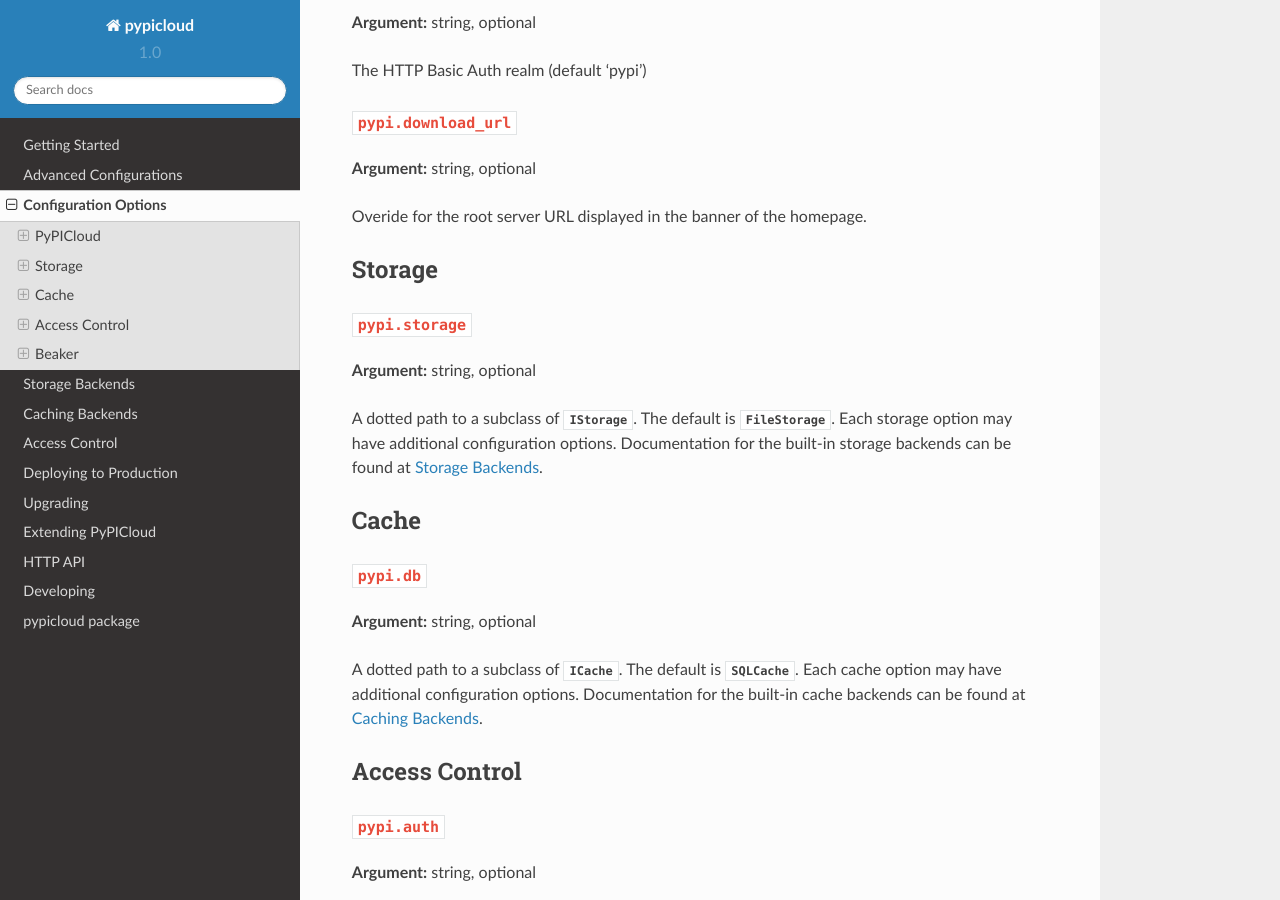
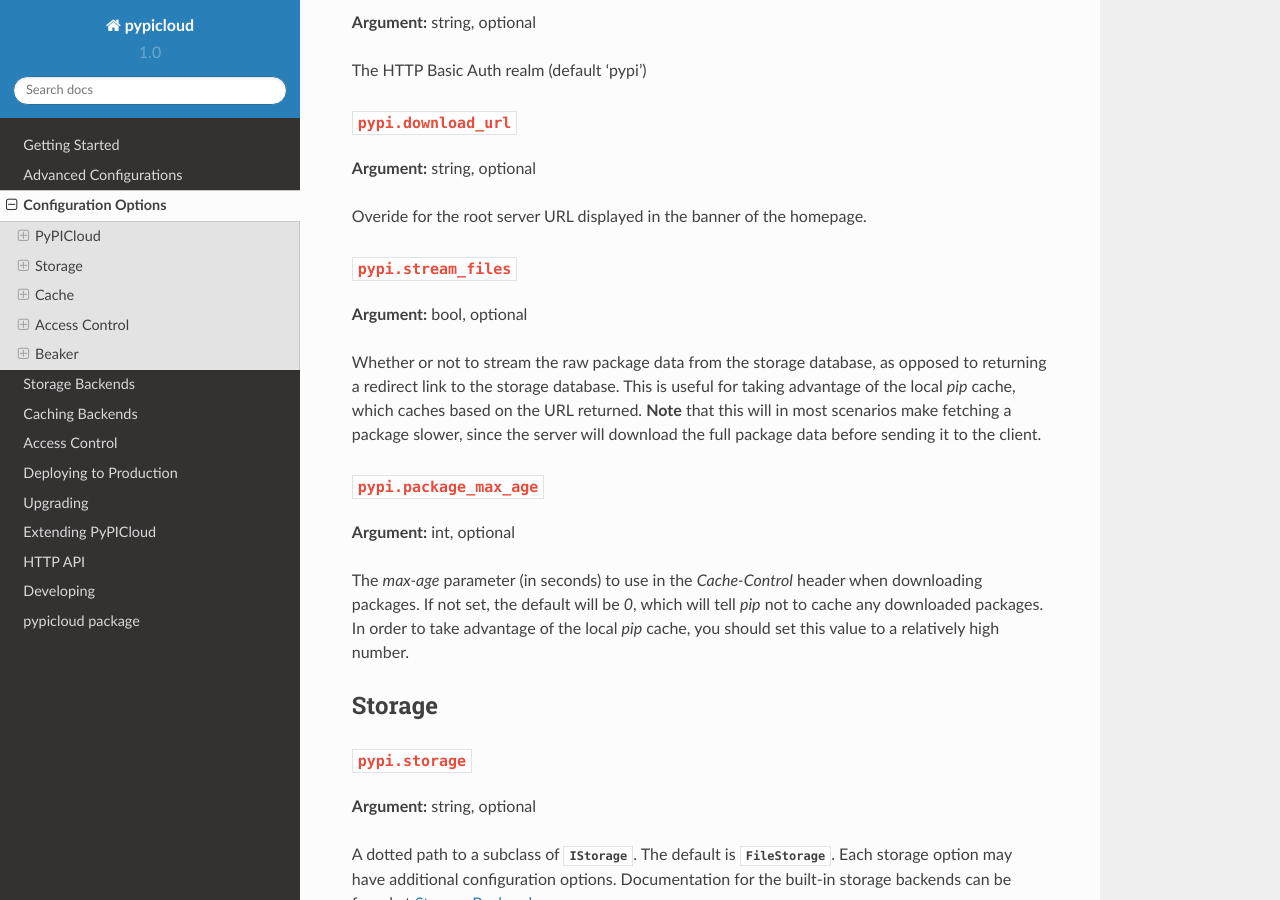
Before and after one commit to stevearc/pypicloud, a Sphinx documentation site: the page built from doc/topics/configuration.rst, in a window 1280 px wide and 900 px high, scrolled down 2012 px. Built offline with Sphinx 7.4.7 and the Read the Docs theme 2.0.0, drawn with Linux system fonts in a browser that asks for light colours; pages that are not in the unit, such as notebooks, are missing from menus.

Commit message:
[docs] add documentation for pypi.stream_files and pypi.package_max_age

```diff
--- a/doc/topics/configuration.rst
+++ b/doc/topics/configuration.rst
@@ -95,6 +95,25 @@
 
 Overide for the root server URL displayed in the banner of the homepage.
 
+``pypi.stream_files``
+~~~~~~~~~~~~~~~~~~~~~
+**Argument:** bool, optional
+
+Whether or not to stream the raw package data from the storage database,
+as opposed to returning a redirect link to the storage database. This is useful
+for taking advantage of the local `pip` cache, which caches based on the URL
+returned. **Note** that this will in most scenarios make fetching a package slower,
+since the server will download the full package data before sending it to the client.
+
+``pypi.package_max_age``
+~~~~~~~~~~~~~~~~~~~~~~~~
+**Argument:** int, optional
+
+The `max-age` parameter (in seconds) to use in the `Cache-Control` header when downloading packages.
+If not set, the default will be `0`, which will tell `pip` not to cache any downloaded packages.
+In order to take advantage of the local `pip` cache, you should set this value to a relatively
+high number.
+
 Storage
 ^^^^^^^
 ``pypi.storage``
```
